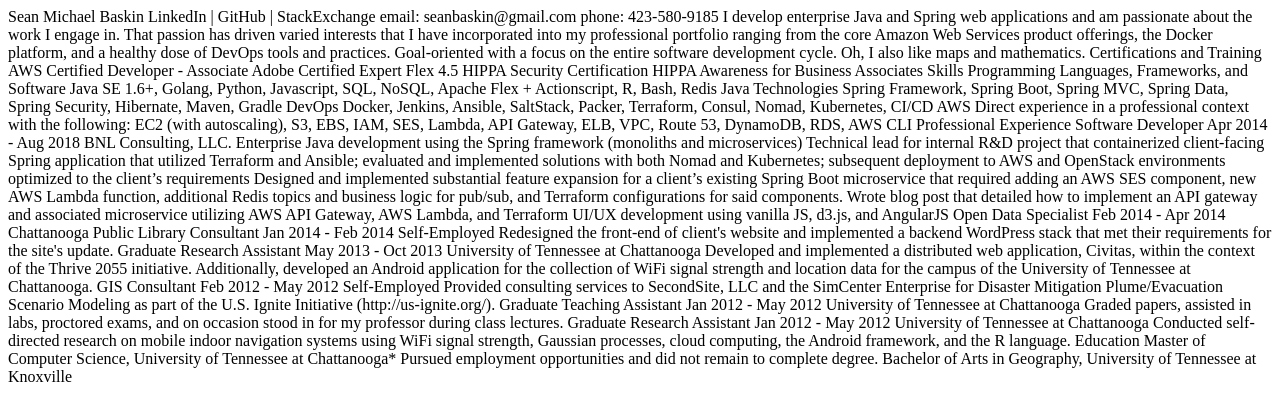
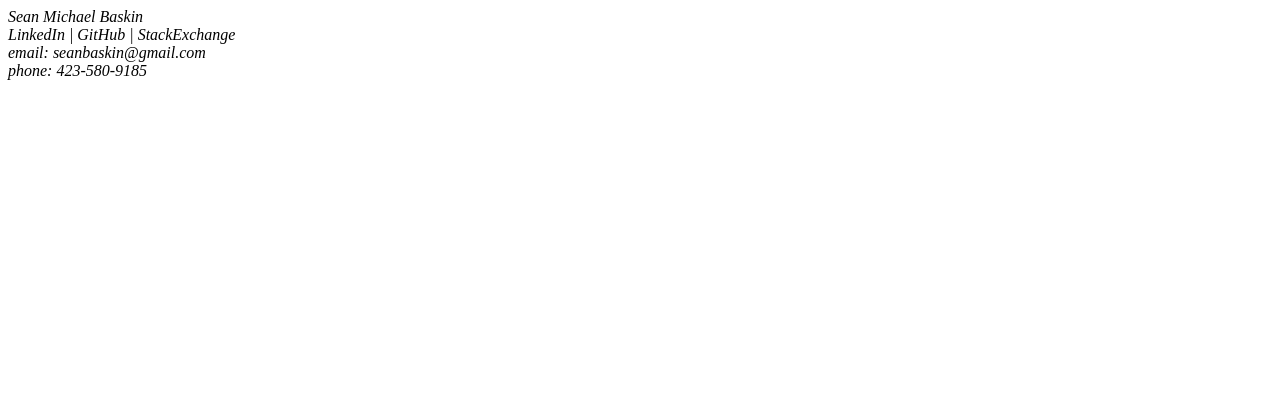
Before and after one commit to baskinomics/resume, a plain HTML site: page resume.html in a window 1280 px wide. Drawn offline with Linux system fonts and the light colour scheme.

Commit message:
Added <address> block and commented out remaining text

```diff
--- a/resume.html
+++ b/resume.html
@@ -5,11 +5,14 @@
     <title>Resume - Sean Baskin</title>
   </head>
   <body>
-    Sean Michael Baskin
-LinkedIn | GitHub | StackExchange
-email: seanbaskin@gmail.com
-phone: 423-580-9185
+    <address>
+    Sean Michael Baskin<br/>
+    LinkedIn | GitHub | StackExchange<br/>
+    email: seanbaskin@gmail.com<br/>
+    phone: 423-580-9185<br/>
+    </address>
 
+<!--
 I develop enterprise Java and Spring web applications and am passionate about the work I engage in. That passion has driven varied interests that I have incorporated into my professional portfolio ranging from the core Amazon Web Services product offerings, the Docker platform, and a healthy dose of DevOps tools and practices. Goal-oriented with a focus on the entire software development cycle. Oh, I also like maps and mathematics.
 Certifications and Training
 AWS Certified Developer - Associate
@@ -69,6 +72,6 @@
 Pursued employment opportunities and did not remain to complete degree.
 
 Bachelor of Arts in Geography, University of Tennessee at Knoxville
-
+-->
   </body>
 </html>
```
